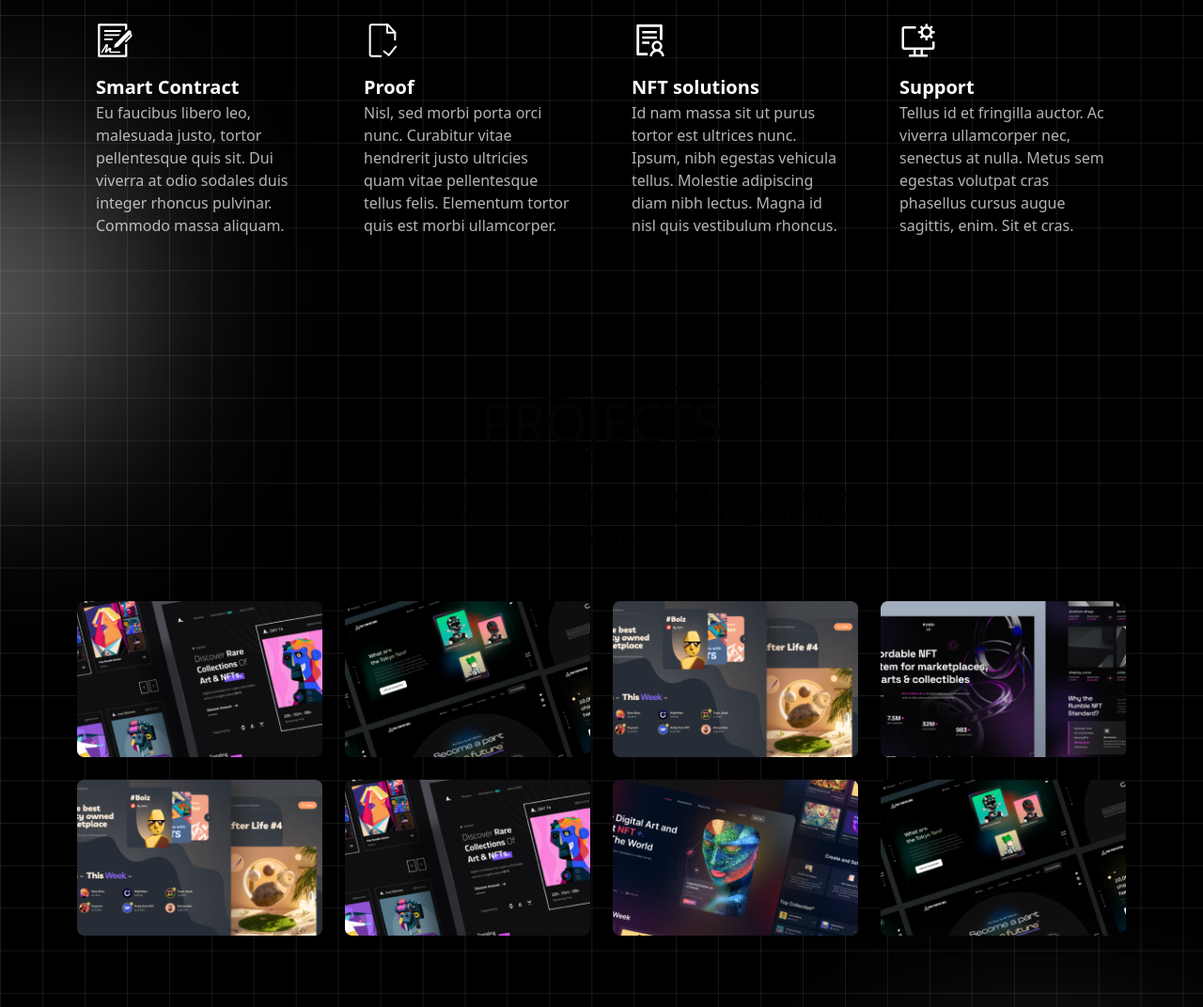
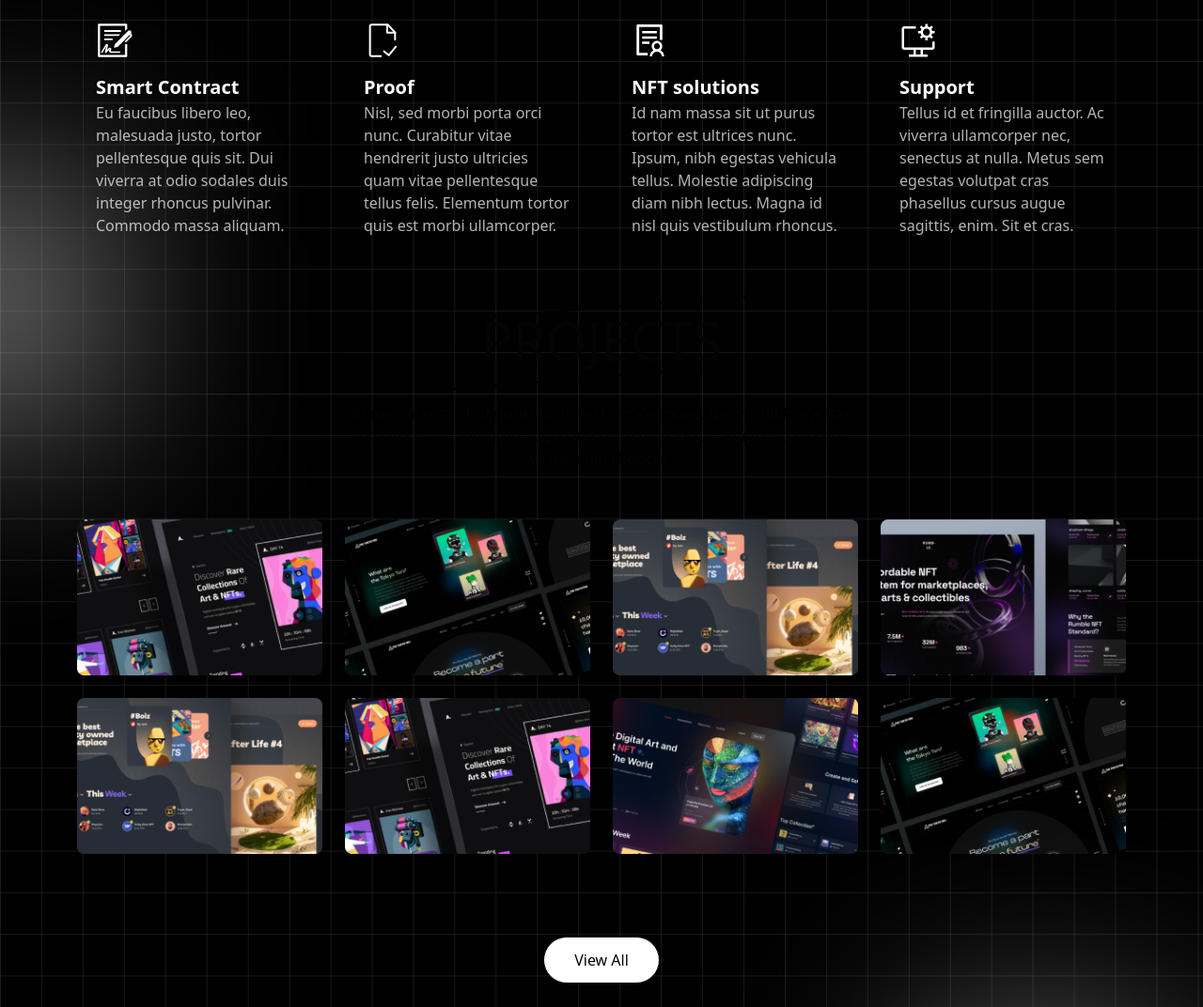
Before and after one commit to prince-372/KARMICS-LABS, a plain HTML site: page index.html in a window 1280 px wide. Shown: the part 1748-2820 px from the top of the page at 94% size. Drawn offline with nearby package versions, Linux system fonts and the light colour scheme; a web font is replaced by a local one.

Commit message:
line modified

```diff
--- a/assets/css/style.css
+++ b/assets/css/style.css
@@ -337,7 +337,7 @@ p {
     color: #000;
     background-color: #000;
     position: absolute;
-    top: 15%;
+    top: 6%;
     left: 40%;
     display: none;
 }
@@ -350,7 +350,7 @@ p {
     color: #000;
     background-color: #000;
     position: absolute;
-    top: 23%;
+    top: 15%;
     left: 34%;
     display: none;
 }
@@ -586,6 +586,9 @@ ul{
     .arrow-1 {
         display: flex;
     }
+    .pt-lg-70{
+        padding-top: 70px;
+    }
 }
 
 @media (min-width:768px) {
--- a/index.html
+++ b/index.html
@@ -206,7 +206,7 @@
   <!-- 3rd section -->
   <section id="Projects" class="f-sec-img w-100">
     <div class="container  position-relative ">
-      <p class="f-head-project text-center line-3 pt-135">PROJECTS</p>
+      <p class="f-head-project text-center line-3 pt-5 pt-md-77">PROJECTS</p>
       <p class="f-sec-massa text-center pt-4">Id nam massa sit ut purus tortor est ultrices nunc. Ipsum, nibh egestas
         vehicula tellus. Molestie adipiscing
         diam nibh lectus. Magna id nisl quis vestibulum rhoncus.</p>
```
